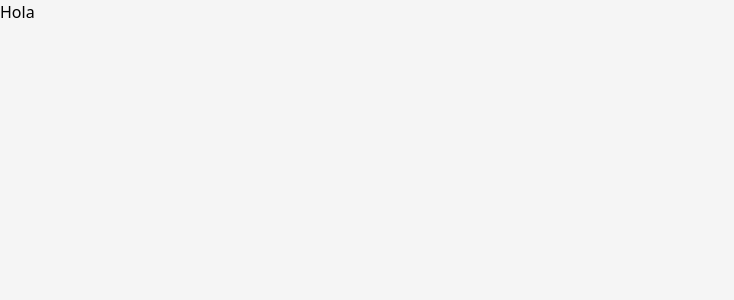
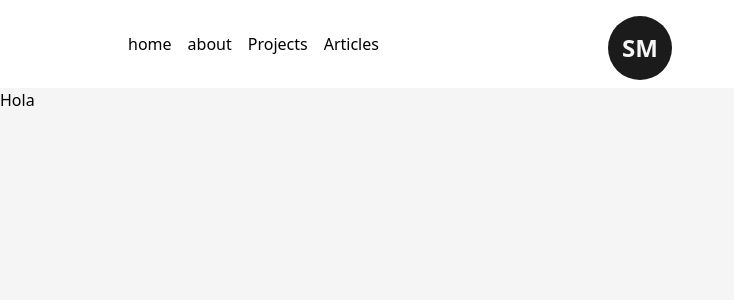
Before and after one commit to sebapch/portfolio3, a Next.js app: page / in a window 1280 px wide. Shown: the top 300 px of the page, without its empty margins (0-734 px from the left). Built offline with nearby package versions, Linux system fonts and the light colour scheme.

Commit message:
add customlink

```diff
--- a/package.json
+++ b/package.json
@@ -12,6 +12,7 @@
     "autoprefixer": "10.4.14",
     "eslint": "8.40.0",
     "eslint-config-next": "13.4.1",
+    "framer-motion": "^10.12.8",
     "next": "13.4.1",
     "postcss": "8.4.23",
     "react": "18.2.0",
--- a/src/app/layout.js
+++ b/src/app/layout.js
@@ -1,3 +1,4 @@
+import Navbar from '@/components/Navbar'
 import './globals.css'
 import { Inter } from 'next/font/google'
 import { Montserrat } from "next/font/google"
@@ -16,7 +17,10 @@
 export default function RootLayout({ children }) {
   return (
     <html lang="en">
-      <body className={`${montserrat.variable} font-mont`}>{children}</body>
+      <body className={`${montserrat.variable} font-mont`}>
+      <Navbar />
+        {children}
+        </body>
     </html>
   )
 }
--- /dev/null
+++ b/src/components/Logo.jsx
@@ -0,0 +1,24 @@
+'use client'
+import Link from 'next/link'
+import React from 'react'
+import {motion} from 'framer-motion'
+
+const MotionLink = motion(Link)
+
+const Logo = () => {
+  return (
+    <div className='flex items-center justify-center mt-2'>
+        <MotionLink href='/'
+         className='w-16 h-16 bg-dark text-light flex items-center justify-center rounded-full text-2xl font-bold'
+         whileHover={{
+            backgroundColor:["#121212", "rgba(131,58,180,1)","rgba(253,29,29,1)","rgba(252,176,69,1)","rgba(131,58,180,1)", "#121212"],
+            transition:{duration:1, repeat: Infinity}
+         }}
+         >
+            SM
+            </MotionLink>
+    </div>
+  )
+}
+
+export default Logo
--- /dev/null
+++ b/src/components/Navbar.jsx
@@ -0,0 +1,38 @@
+import Link from 'next/link'
+import React from 'react'
+import Logo from './Logo'
+
+const CustomLink = ({href, title, className=''}) => {
+    return(
+        <Link href={href} className={`${className}`}>
+            {title}
+        </Link>
+    )
+}
+
+const Navbar = () => {
+  return (
+    <header className='w-full px-32 py-8 font-medium flex items-center justify-between'>
+        <nav>
+            <CustomLink href='/' title="home" className='mr-4'/>
+            <CustomLink href='/about' title='about' className='mr-4'/>
+            <CustomLink href='/projects' title='Projects' className='mr-4'/>
+            <CustomLink href='/articles' title='Articles' className='mr-4'/>
+        </nav>
+
+        <nav>
+            <CustomLink href='/' target={"_blank"}>T</CustomLink>
+            <CustomLink href='/' target={"_blank"}>T</CustomLink>
+            <CustomLink href='/' target={"_blank"}>T</CustomLink>
+            <CustomLink href='/' target={"_blank"}>T</CustomLink>
+            <CustomLink href='/' target={"_blank"}>T</CustomLink>
+            <CustomLink href='/' target={"_blank"}>T</CustomLink>
+        </nav>
+        <div className='absolute left-[50%] top-2 translate-x-[-50%]'>
+        <Logo />
+        </div>
+    </header>
+  )
+}
+
+export default Navbar
```
Also changed, not shown: 1 other file (tests, documents, lock files or other folders).
